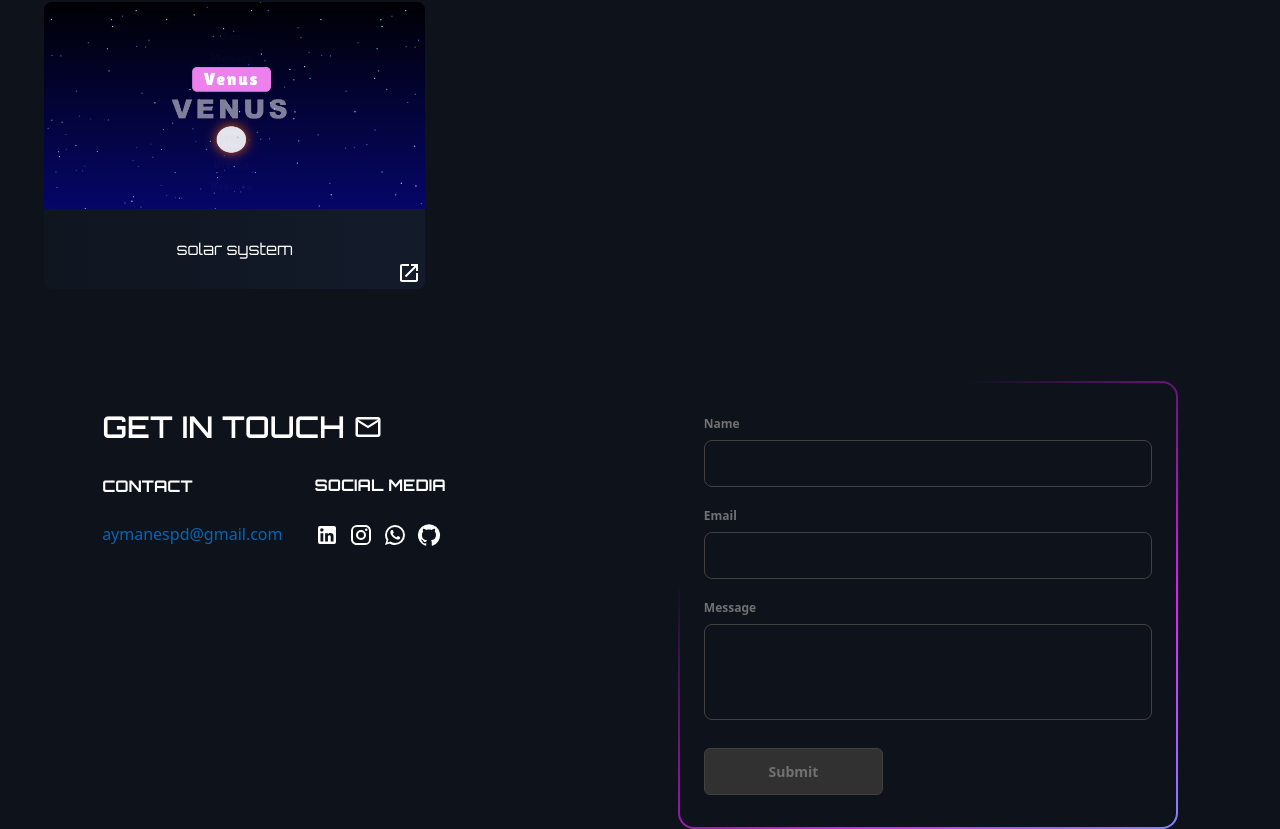
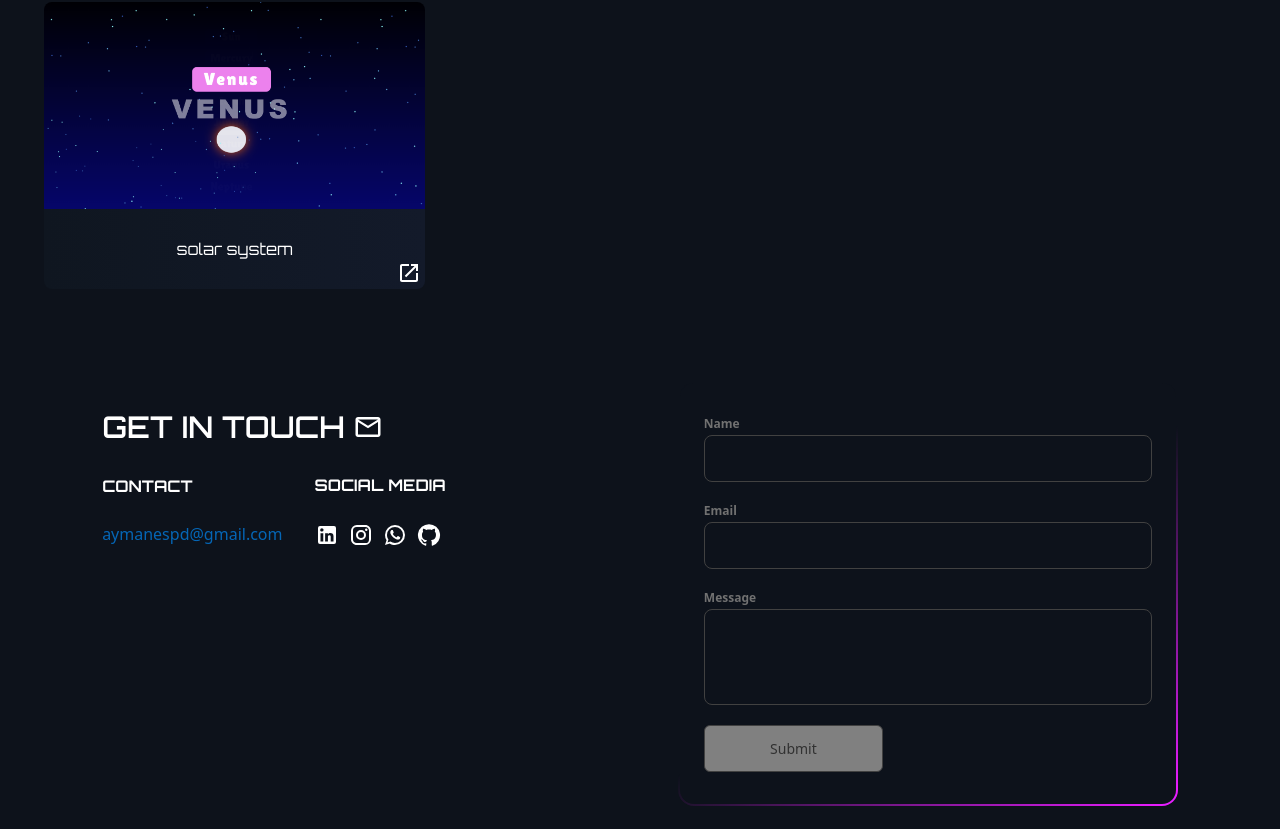
Before and after one commit to aymaneKT/Portfolio, a React (Vite) app: page / in a window 1280 px wide. Shown: the part 1202-2031 px from the top of the page. After the commit the page ends 2008 px from the top, so only its background shows below. Built offline with nearby package versions, Linux system fonts and the light colour scheme; no server answers.

Commit message:
Email function : added

```diff
--- a/package.json
+++ b/package.json
@@ -10,6 +10,7 @@
     "preview": "vite preview"
   },
   "dependencies": {
+    "@emailjs/browser": "^4.4.1",
     "@emotion/react": "^11.14.0",
     "@emotion/styled": "^11.14.0",
     "@mui/icons-material": "^6.4.2",
--- a/src/App.tsx
+++ b/src/App.tsx
@@ -17,11 +17,11 @@ function App() {
     }, 3000);
   }, []);
 
-  return (
+  return isLoading ? (
+    <Loader isLoading={isLoading} />
+  ) : (
     <>
-      <Loader isLoading={isLoading} />
       <Header />
-      {/* <Me /> */}
       <Skills />
       <Projects />
       <Contact />
--- a/src/Components/Contact.tsx
+++ b/src/Components/Contact.tsx
@@ -4,15 +4,24 @@ import InstagramIcon from "@mui/icons-material/Instagram";
 import WhatsAppIcon from "@mui/icons-material/WhatsApp";
 import GitHubIcon from "@mui/icons-material/GitHub";
 import Form from "./Form";
+
+
+
 export default function Contact() {
+
+
   return (
-    <div className="text-white flex justify-around flex-wrap gap-7 mt-[3rem]">
+    <div className="text-white flex justify-around flex-wrap gap-7 mt-[3rem] relative">
       <div>
         <div className="flex items-center gap-2 flex-wrap my-7">
-          <h2 className="text-3xl font-[Orbitron] font-semibold">GET IN TOUCH </h2> <MailOutlineIcon style={{
-            fontSize : "30px"
-
-          }}/>
+          <h2 className="text-3xl font-[Orbitron] font-semibold">
+            GET IN TOUCH{" "}
+          </h2>{" "}
+          <MailOutlineIcon
+            style={{
+              fontSize: "30px",
+            }}
+          />
         </div>
         <div className="flex items-center gap-8">
           <div className="flex flex-col justify-center gap-6">
--- a/src/Components/Form.tsx
+++ b/src/Components/Form.tsx
@@ -1,31 +1,91 @@
-import React from "react";
 import styled from "styled-components";
+import { useState } from "react";
+import emailjs from "@emailjs/browser";
+
+type InfoType = {
+  name: string;
+  email: string;
+  message: string;
+};
+
+const VITE_TEMPLATE_ID = import.meta.env.VITE_TEMPLATE_ID;
+const VITE_API_KEY = import.meta.env.VITE_API_KEY;
+const VITE_SERVICE_ID = import.meta.env.VITE_SERVICE_ID;
 
 const Form = () => {
+  const [info, setInfo] = useState<InfoType>({
+    name: "",
+    email: "",
+    message: "",
+  });
+
+  const isDisabled = !info.name || !info.email || !info.message || !info.email.includes("@");
+
+  const submitForm = (e: React.FormEvent) => {
+    e.preventDefault();
+
+    let templateParams = {
+      name: info.name,
+      email: info.email,
+      message: info.message,
+    };
+
+    emailjs
+      .send(VITE_SERVICE_ID, VITE_TEMPLATE_ID, templateParams, VITE_API_KEY)
+      .then(
+        (response) => {
+          console.log("SUCCESS!", response.status, response.text);
+          alert("Email inviata con successo!");
+          setInfo({ name: "", email: "", message: "" });
+        },
+        (error) => {
+          console.log("FAILED...", error);
+          alert("Errore nell'invio dell'email.");
+        }
+      );
+  };
+
   return (
     <StyledWrapper>
       <div className="form-container">
-        <form className="form">
+        <form className="form" onSubmit={submitForm}>
           <div className="form-group">
             <label htmlFor="name">Name</label>
-            <input type="text" required id="name" />
+            <input
+              type="text"
+              id="name"
+              name="name"
+              value={info.name}
+              onChange={(e) => setInfo({ ...info, name: e.target.value })}
+              required
+            />
           </div>
           <div className="form-group">
             <label htmlFor="email">Email</label>
-            <input required name="email" id="email" type="text" />
+            <input
+              type="email"
+              id="email"
+              name="email"
+              value={info.email}
+              onChange={(e) => setInfo({ ...info, email: e.target.value })}
+              required
+            />
           </div>
           <div className="form-group">
-            <label htmlFor="textarea">Message</label>
+            <label htmlFor="message">Message</label>
             <textarea
+              id="message"
+              name="message"
+              value={info.message}
+              onChange={(e) => setInfo({ ...info, message: e.target.value })}
               required
-              cols={50}
-              rows={10}
-              id="textarea"
-              name="textarea"
-              defaultValue={"          "}
             />
           </div>
-          <button type="submit" className="form-submit-btn">
+          <button
+            type="submit"
+            className="form-submit-btn"
+            disabled={isDisabled}
+          >
             Submit
           </button>
         </form>
@@ -37,7 +97,7 @@ const Form = () => {
 const StyledWrapper = styled.div`
   .form-container {
     width: 500px;
-    background: linear-gradient(#0D121B, #0D121B) padding-box,
+    background: linear-gradient(#0d121b, #0d121b) padding-box,
       linear-gradient(145deg, transparent 35%, #e81cff, #40c9ff) border-box;
     border: 2px solid transparent;
     padding: 32px 24px;
@@ -53,24 +113,6 @@ const StyledWrapper = styled.div`
     animation: gradient 5s ease infinite;
   }
 
-  @keyframes gradient {
-    0% {
-      background-position: 0% 50%;
-    }
-
-    50% {
-      background-position: 100% 50%;
-    }
-
-    100% {
-      background-position: 0% 50%;
-    }
-  }
-
-  .form-container button:active {
-    scale: 0.95;
-  }
-
   .form-container .form {
     display: flex;
     flex-direction: column;
@@ -84,71 +126,57 @@ const StyledWrapper = styled.div`
   }
 
   .form-container .form-group label {
-    display: block;
-    margin-bottom: 5px;
     color: #717171;
     font-weight: 600;
     font-size: 12px;
   }
 
-  .form-container .form-group input {
+  .form-container .form-group input,
+  .form-container .form-group textarea {
     width: 100%;
     padding: 12px 16px;
     border-radius: 8px;
     color: #fff;
-    font-family: inherit;
     background-color: transparent;
     border: 1px solid #414141;
   }
 
   .form-container .form-group textarea {
-    width: 100%;
-    padding: 12px 16px;
-    border-radius: 8px;
     resize: none;
-    color: #fff;
     height: 96px;
-    border: 1px solid #414141;
-    background-color: transparent;
-    font-family: inherit;
   }
 
-  .form-container .form-group input::placeholder {
-    opacity: 0.5;
-  }
-
-  .form-container .form-group input:focus {
-    outline: none;
-    border-color: #0566B6;
-  }
-
+  .form-container .form-group input:focus,
   .form-container .form-group textarea:focus {
     outline: none;
-    border-color: #0566B6;
+    border-color: #0566b6;
   }
 
   .form-container .form-submit-btn {
-    display: flex;
-    align-items: flex-start;
-    justify-content: center;
-    align-self: flex-start;
-    font-family: inherit;
-    color: #717171;
-    font-weight: 600;
     width: 40%;
-    background: #313131;
+    background-color: #fff;
+    color: #313131;
     border: 1px solid #414141;
     padding: 12px 16px;
-    font-size: inherit;
-    gap: 8px;
-    margin-top: 8px;
     cursor: pointer;
     border-radius: 6px;
+    transition: background 0.3s ease;
   }
 
-  .form-container .form-submit-btn:hover {
-    background-color: #fff;
-    border-color: #fff;
+  .form-container .form-submit-btn:disabled {
+    background-color: gray;
+    cursor: not-allowed;
+  }
+
+  .form-container .form-submit-btn:hover:not(:disabled) {
+    background-color: #313131;
+    color: #fff;
+  }
+
+  @media screen and (max-width: 500px) {
+    .form-container {
+      width: 100%;
+    }
   }
 `;
 
--- a/src/Components/Projects.tsx
+++ b/src/Components/Projects.tsx
@@ -9,7 +9,7 @@ export default function Projects() {
   const mappingProjects = ProjectArray.filter(
     (p): p is projectProps => p !== undefined
   ).map((p: projectProps) => (
-    <SingleProject name={p.name} link={p.link} image={p.image} />
+    <SingleProject key={p.name + p.link} name={p.name} link={p.link} image={p.image} />
   ));
   return (
     <div>
--- a/src/Components/Skills.tsx
+++ b/src/Components/Skills.tsx
@@ -11,7 +11,7 @@ export default function Skills() {
       <h3 className="text-white text-2xl mt-[2rem] font-[Orbitron] text-center">
         The skills , tools and technologies I use :
       </h3>
-      <Fade direction="left" duration={1500} triggerOnce delay={2000}>
+      <Fade direction="left" duration={1500} triggerOnce>
         <div className="flex gap-7 justify-center mt-7">
           <img
             className="w-[55px] h-[55px] hover:drop-shadow-[0px_0px_15px_#E44D26] transition duration-250 ease-in-out"
@@ -44,7 +44,7 @@ export default function Skills() {
           />
         </div>
       </Fade>
-      <Fade direction="right" duration={1500} triggerOnce delay={2000}>
+      <Fade direction="right" duration={1500} triggerOnce>
         <div className="flex gap-7 justify-center mt-7">
           <img
             className="w-[55px] h-[55px] hover:drop-shadow-[0px_0px_15px_#61DAFB] transition duration-250 ease-in-out"
```
Also changed, not shown: 2 other files (tests, documents, lock files or other folders).
